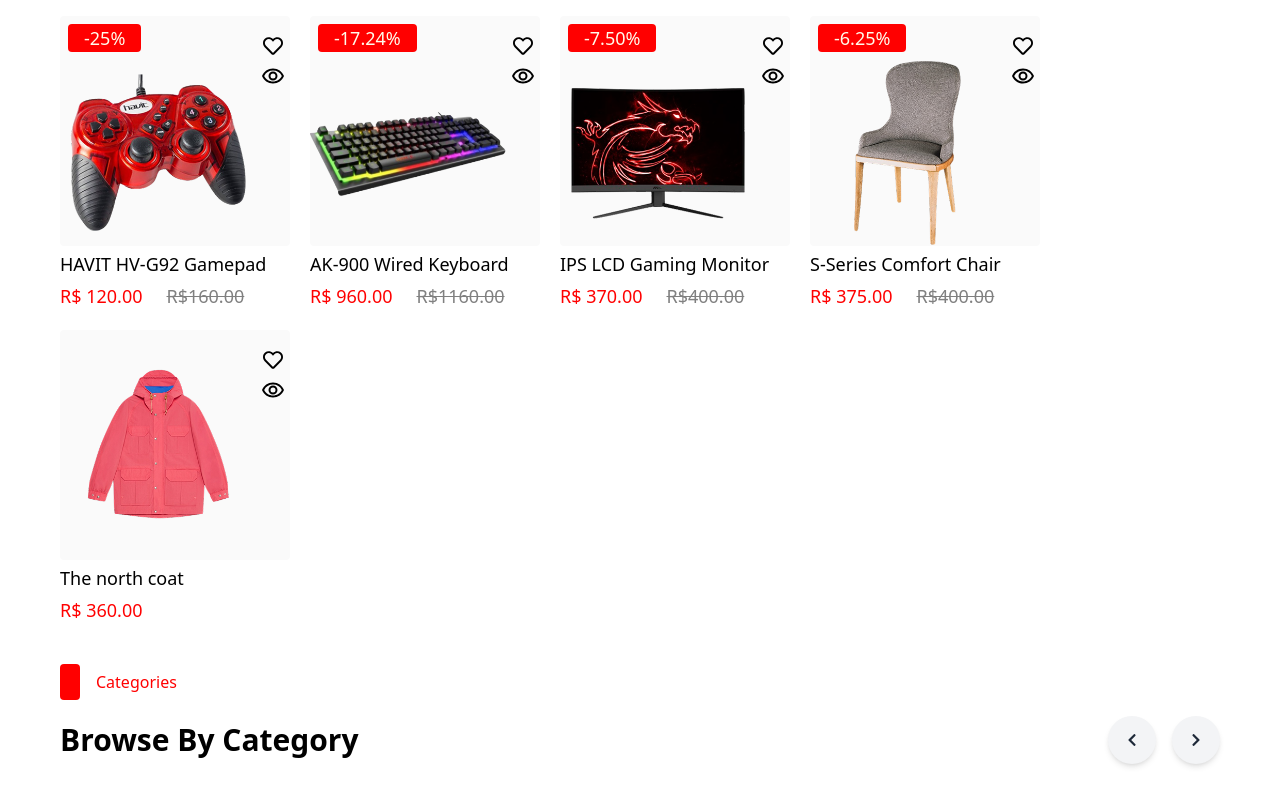
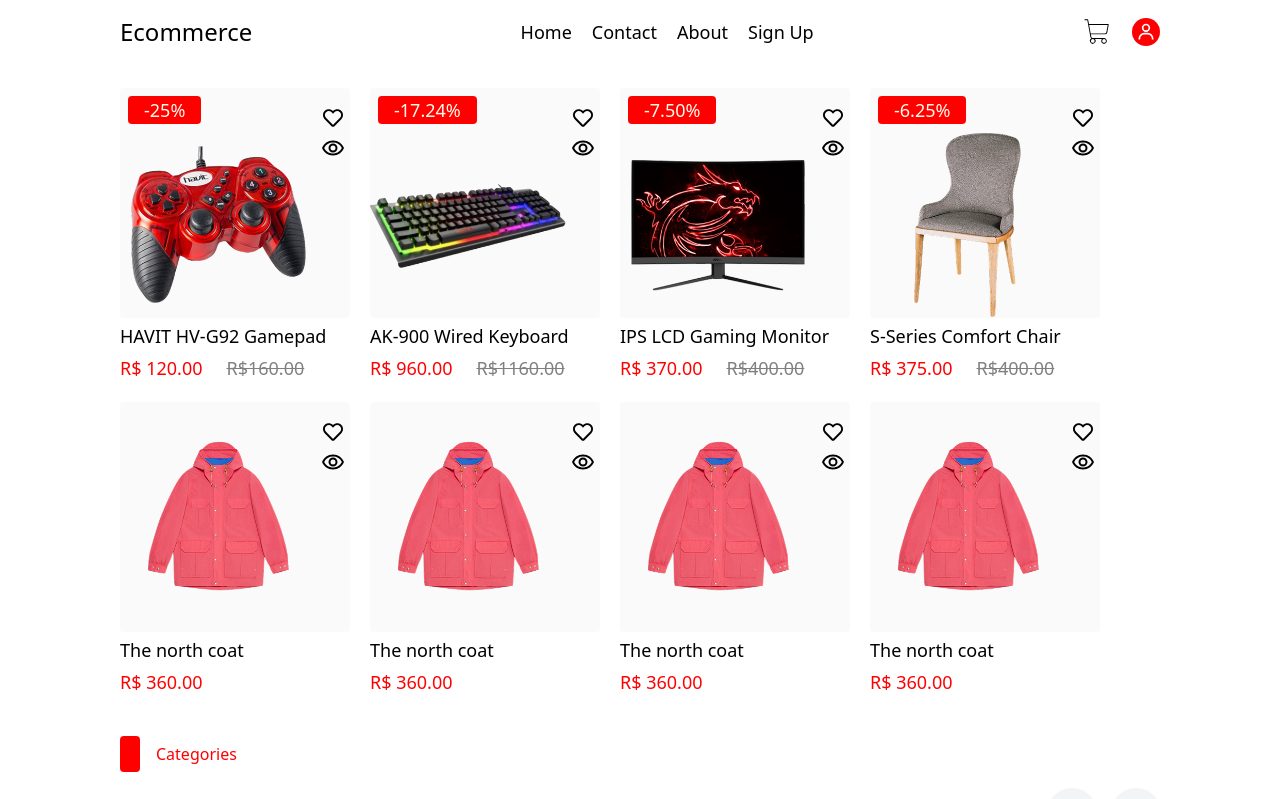
Before and after one commit to bunhakgabriel/Ecommerce-Website, a React (Vite) app: page / in a window 1280 px wide. Shown: the top 799 px of the page. Built offline with nearby package versions, Linux system fonts and the light colour scheme.

Commit message:
feat: add navbar

```diff
--- a/src/App.tsx
+++ b/src/App.tsx
@@ -8,6 +8,7 @@
 import { Swiper, SwiperSlide } from "swiper/react"
 import { Navigation } from "swiper/modules"
 import { Swiper as SwiperType } from "swiper"
+import Navbar from "./components/navbar/navbar-component"
 
 function App() {
 
@@ -22,10 +23,12 @@
   };
 
   return (
-    <div className="p-2 sm:p-4 md:px-10 xl:px-15  flex justify-center flex-col gap-10" >
+    <div className="p-2 sm:p-4 md:px-10 xl:px-30  flex justify-between flex-col gap-10" >
+
+      <Navbar />
 
       {/* Seção de produtos */}
-      <div className="flex flex-wrap gap-3 sm:gap-5">
+      <div className="flex flex-wrap items-center justify-center md:justify-normal gap-3 sm:gap-5">
         {produtos.map(produto => (
           <CardProduto key={produto.id} produto={produto} />
         ))}
@@ -86,7 +89,6 @@
         </div>
       </div>
 
-
     </div>
   )
 }
--- /dev/null
+++ b/src/components/navbar/navbar-component.tsx
@@ -0,0 +1,30 @@
+import { BiUser } from "react-icons/bi";
+import { PiShoppingCartThin } from "react-icons/pi";
+
+function Navbar() {
+    return (
+        <header className="flex justify-between items-center" >
+            <div>
+                <h1 className="font-medium text-xl md:text-2xl">Ecommerce</h1>
+            </div>
+            <div className="hidden sm:block md:text-[18px]">
+                <ul className="flex gap-5">
+                    <li>Home</li>
+                    <li>Contact</li>
+                    <li>About</li>
+                    <li>Sign Up</li>
+                </ul>
+            </div>
+            <div className="flex gap-5 items-center">
+                <div>
+                    <PiShoppingCartThin className="cursor-pointer text-2xl md:text-3xl" />
+                </div>
+                <div className="rounded-2xl p-1 bg-[#FF0000]">
+                    <BiUser className="text-[white] md:text-xl cursor-pointer" />
+                </div>
+            </div>
+        </header>
+    )
+}
+
+export default Navbar;
--- a/src/dados.tsx
+++ b/src/dados.tsx
@@ -55,7 +55,37 @@
         },
         preco: 360,
         desconto: 0
-    }
+    },
+    {
+        id: "5",
+        nome: 'The north coat',
+        img: {
+            src: '/imagens/produtos/jaqueta-feminina.png',
+            alt: 'Jaqueta feminina'
+        },
+        preco: 360,
+        desconto: 0
+    },
+    {
+        id: "5",
+        nome: 'The north coat',
+        img: {
+            src: '/imagens/produtos/jaqueta-feminina.png',
+            alt: 'Jaqueta feminina'
+        },
+        preco: 360,
+        desconto: 0
+    },
+    {
+        id: "5",
+        nome: 'The north coat',
+        img: {
+            src: '/imagens/produtos/jaqueta-feminina.png',
+            alt: 'Jaqueta feminina'
+        },
+        preco: 360,
+        desconto: 0
+    },
 ]
 
 export const categorias = [
```
